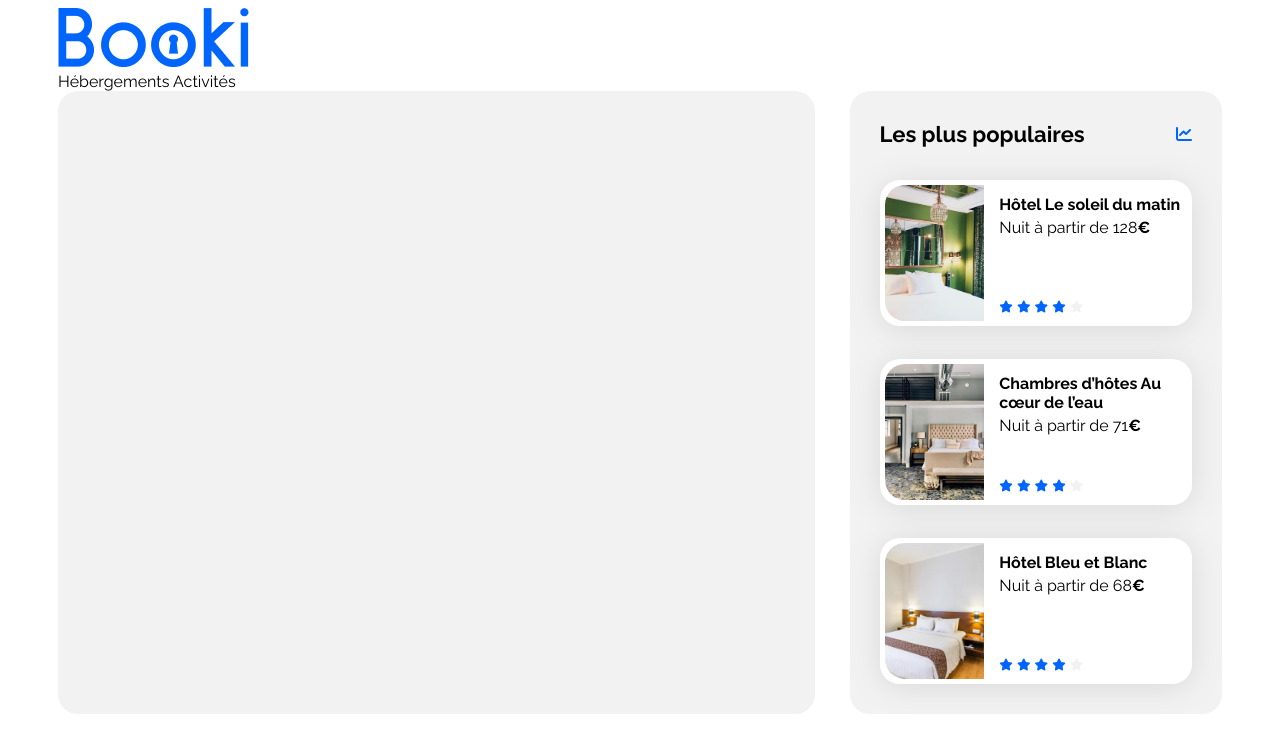
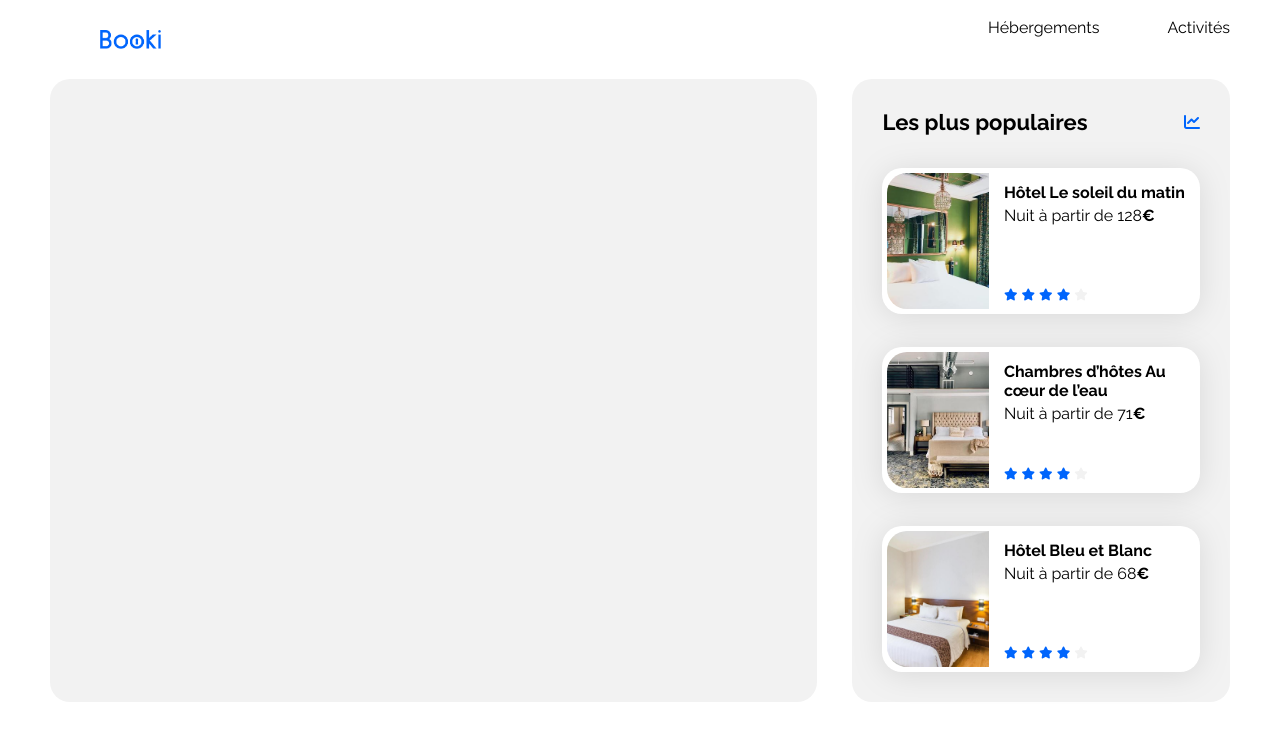
Before and after one commit to MoonstruckDev/Booki, a plain HTML site: page index.html in a window 1280 px wide. Drawn offline with Linux system fonts and the light colour scheme.

Commit message:
Stylng + Polishing of the header

```diff
--- a/css/style.css
+++ b/css/style.css
@@ -14,6 +14,7 @@
 }
 
 body {
+    margin: 0; /**Adding no margin to the body so the header sticks to the top of the page**/
     display: flex;
     justify-content: center;
 }
@@ -57,6 +58,41 @@ a {
 .neutral-star {
     color: var(--main-bg-color)
 }
+
+/****** Header ***********/
+
+/* Making the header flexible so I can space around items */
+header {
+    display: flex;
+    align-items: flex-start;
+    justify-content: space-between;
+}
+
+/* Resizing the container of the logo and adding margins as per Figma */
+header .logo {
+    width: 61px;
+    height: auto;
+    margin: 30px 50px;
+}
+
+/* Making the navigation part flexible so I can add a gap tbh */
+.main-nav {
+    display: flex;
+    gap: 68px;
+}
+
+/* Adding A transparent border so it doesn't move when I hover later on */
+.main-nav a {
+    border-top: 2px solid transparent;
+    padding-top: 16px;
+}
+
+/* Adding the blue border and making text blue */
+.main-nav a:hover {
+    border-top: 2px solid var(--main-color);
+    color: var(--main-color);
+}
+
 
 /****** Hebergements And Populaires ***********/
 .hebergements-and-populaires {
--- a/index.html
+++ b/index.html
@@ -6,9 +6,11 @@
     <meta name="viewport" content="width=device-width, initial-scale=1.0">
     <title>Booki</title>
     <link rel="preconnect" href="https://fonts.googleapis.com">
-        <link rel="preconnect" href="https://fonts.gstatic.com" crossorigin>
+    <link rel="preconnect" href="https://fonts.gstatic.com" crossorigin="crossorigin">
     <link href="https://fonts.googleapis.com/css2?family=Raleway:wght@400;500;700&display=swap" rel="stylesheet">
-        <link rel="stylesheet" href="https://cdnjs.cloudflare.com/ajax/libs/font-awesome/6.2.1/css/all.min.css" integrity="sha512-MV7K8+y+gLIBoVD59lQIYicR65iaqukzvf/nwasF0nqhPay5w/9lJmVM2hMDcnK1OnMGCdVK+iQrJ7lzPJQd1w==" crossorigin="anonymous" referrerpolicy="no-referrer"/>
+    <link rel="stylesheet" href="https://cdnjs.cloudflare.com/ajax/libs/font-awesome/6.2.1/css/all.min.css"
+        integrity="sha512-MV7K8+y+gLIBoVD59lQIYicR65iaqukzvf/nwasF0nqhPay5w/9lJmVM2hMDcnK1OnMGCdVK+iQrJ7lzPJQd1w=="
+        crossorigin="anonymous" referrerpolicy="no-referrer" />
 
     <link rel="stylesheet" href="./css/style.css">
 </head>
@@ -16,16 +18,22 @@
 <body>
     <div class="main-container">
         <header>
+            <!-- Adding The Logo -->
+            <img src="images/logo/Booki.png" class="logo" alt="Logo De Booki">
+            <nav>
                 <!-- Creation Of The Navigation Bar -->
-                <nav>
-                    <img src="images/logo/Booki.png">
-                    <div>
-                        <a href="/index.html#hebergements">Hébergements</a>
-                        <a href="/index.html#activités">Activités</a>
+                <div class="main-nav">
+                    <a href="#hebergements" class="border">Hébergements</a>
+                    <a href="#activités" class="border">Activités</a>
                 </div>
             </nav>
         </header>
         <main>
+
+
+
+
+
             <div class="hebergements-and-populaires">
                 <section class="hebergements"></section>
                 <section class="populaires">
@@ -36,7 +44,8 @@
                     <div class="populaires-cards">
                         <a href="#">
                             <article class="card">
-                                    <img src="./images/hebergements/emile-guillemot.jpg" alt="Image de la chambre d'hôtel montrant un lit">
+                                <img src="./images/hebergements/emile-guillemot.jpg"
+                                    alt="Image de la chambre d'hôtel montrant un lit">
                                 <div class="card-content">
                                     <div class="card-txt">
                                         <h3 class="card-title">Hôtel Le soleil du matin</h3>
@@ -56,7 +65,8 @@
                         </a>
                         <a href="#">
                             <article class="card">
-                                    <img src="./images/hebergements/aw-creative.jpg" alt="Image de la chambre d'hôtel montrant un lit">
+                                <img src="./images/hebergements/aw-creative.jpg"
+                                    alt="Image de la chambre d'hôtel montrant un lit">
                                 <div class="card-content">
                                     <div class="card-txt">
                                         <h3 class="card-title">Chambres d’hôtes Au cœur de l’eau</h3>
@@ -76,7 +86,8 @@
                         </a>
                         <a href="#">
                             <article class="card">
-                                    <img src="./images/hebergements/febrian-zakaria2.jpg" alt="Image de la chambre d'hôtel montrant un lit">
+                                <img src="./images/hebergements/febrian-zakaria2.jpg"
+                                    alt="Image de la chambre d'hôtel montrant un lit">
                                 <div class="card-content">
                                     <div class="card-txt">
                                         <h3 class="card-title">Hôtel Bleu et Blanc</h3>
```
Lines whose indentation alone changed are shown as unchanged.
